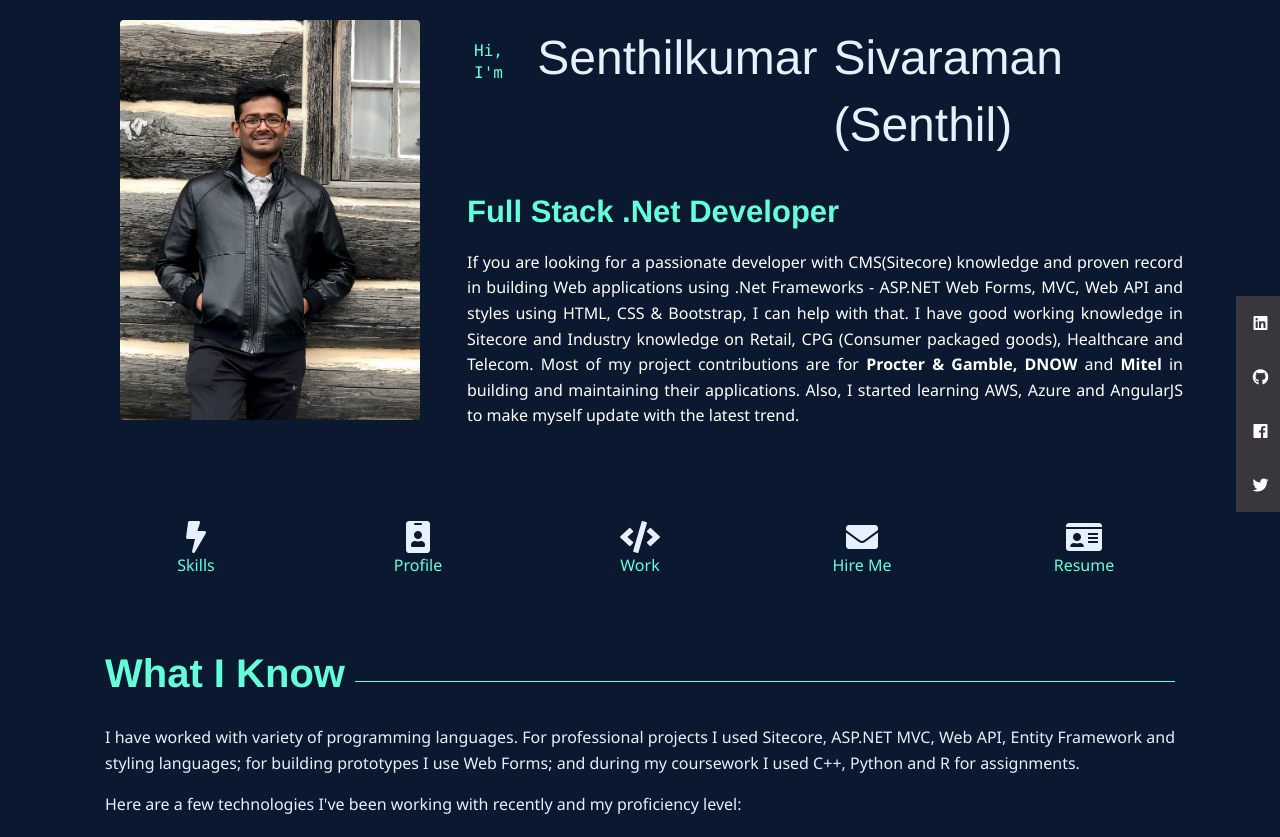
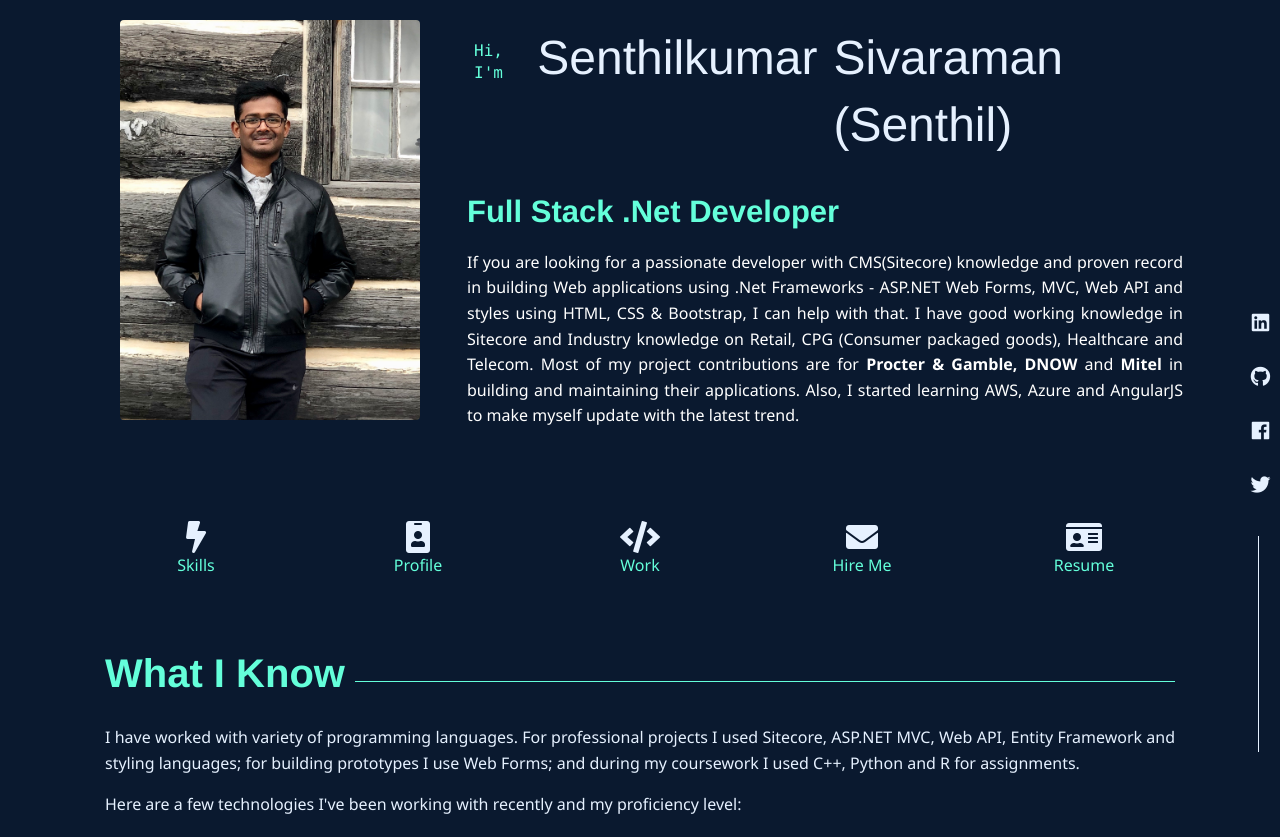
Before and after one commit to senthilsivaraman/Bootstrap, a plain HTML site: page Portfolio/index.html in a window 1280 px wide. Shown: the top 837 px of the page. Drawn offline with nearby package versions, Linux system fonts and the light colour scheme; some packages are replaced by stand-ins of ours; a script that the page names is missing.

Commit message:
Update to Social Icons

```diff
--- a/Portfolio/css/social-share.css
+++ b/Portfolio/css/social-share.css
@@ -15,12 +15,13 @@
     -webkit-box-direction: normal;
     -ms-flex-direction: column;
     flex-direction: column;
+    background: none;
 }
 .ct-socials li {
     padding: 0px 0;
 }
 .ct-socials li a {
-    background:rgb(58, 54, 61);
+    background:transparent;
     display: -webkit-box;
     display: -ms-flexbox;
     display: flex;
@@ -30,7 +31,6 @@
     -webkit-box-pack: center;
     -ms-flex-pack: center;
     justify-content: center;
-    color: #fff;
     width: 44px;
     height: 54px;
     -webkit-transition: all 0.15s ease-in-out;
@@ -39,7 +39,27 @@
     padding-left: 5px;
 }
 
+.white{
+    font-size: 20px;
+    color: rgb(230, 241, 255);
+}
+
+
 .ct-socials li a:hover {
     cursor: pointer;
-    opacity: 0.7;
+    text-decoration: none;
 }
+
+.white:hover{
+    color: rgb(100, 255, 218);
+}
+
+.ct-socials:after {
+    content:"";
+    border-left: 1px solid;
+    height: 100%;
+    position: absolute;
+    left: 50%;
+    top: 240px;
+    box-sizing: inherit;
+}
--- a/Portfolio/index.html
+++ b/Portfolio/index.html
@@ -18,20 +18,22 @@
 
 <body>
   <!-- Social Icons -->
+  <div class="socialbar">
     <ul class="ct-socials">
       <li>
-            <a href="https://www.linkedin.com/in/senthilkumarsivaraman/" class="linkedin text-white" target="_blank"><i class="fab fa-linkedin"></i></a>
+          <a href="https://www.linkedin.com/in/senthilkumarsivaraman/" class="linkedin text-white" target="_blank"><i class="fab fa-linkedin white"></i></a>
       </li>
       <li>
-            <a href="https://github.com/senthilsivaraman" class="github text-white" target="_blank"><i class="fab fa-github"></i></a>
+          <a href="https://github.com/senthilsivaraman" class="github text-white" target="_blank"><i class="fab fa-github white"></i></a>
       </li>
       <li>
-            <a href="https://www.facebook.com/Sanguinesenthil" class="facebook text-white" target="_blank"><i class="fab fa-facebook"></i></a>
+          <a href="https://www.facebook.com/Sanguinesenthil" class="facebook text-white" target="_blank"><i class="fab fa-facebook white"></i></a>
       </li>
       <li>
-            <a href="https://twitter.com/SanguineSenthil" class="twitter text-white" target="_blank" ><i class="fab fa-twitter"></i></a>
+          <a href="https://twitter.com/SanguineSenthil" class="twitter text-white" target="_blank" ><i class="fab fa-twitter white"></i></a>
       </li>
     </ul>
+  </div>
 
 
 <!-- Header -->
```
Lines whose indentation alone changed are shown as unchanged.
